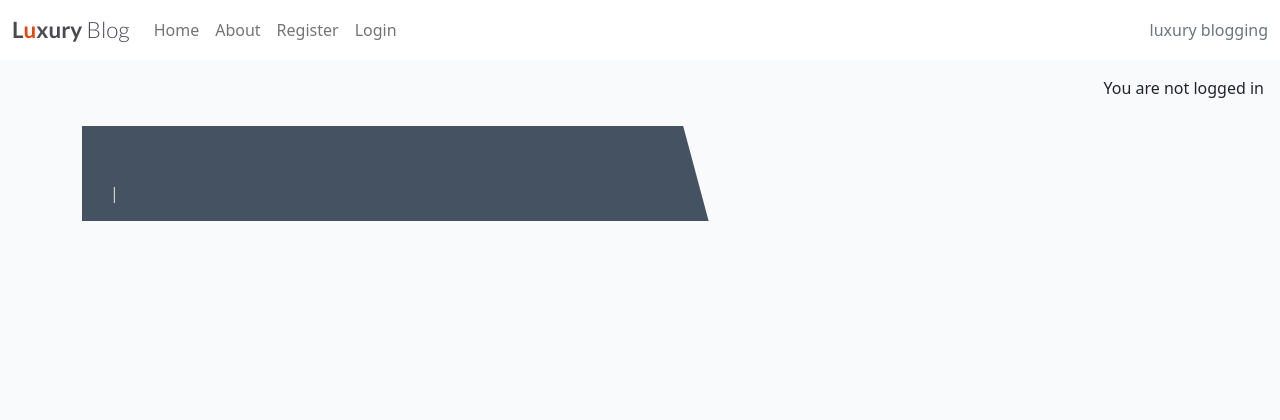
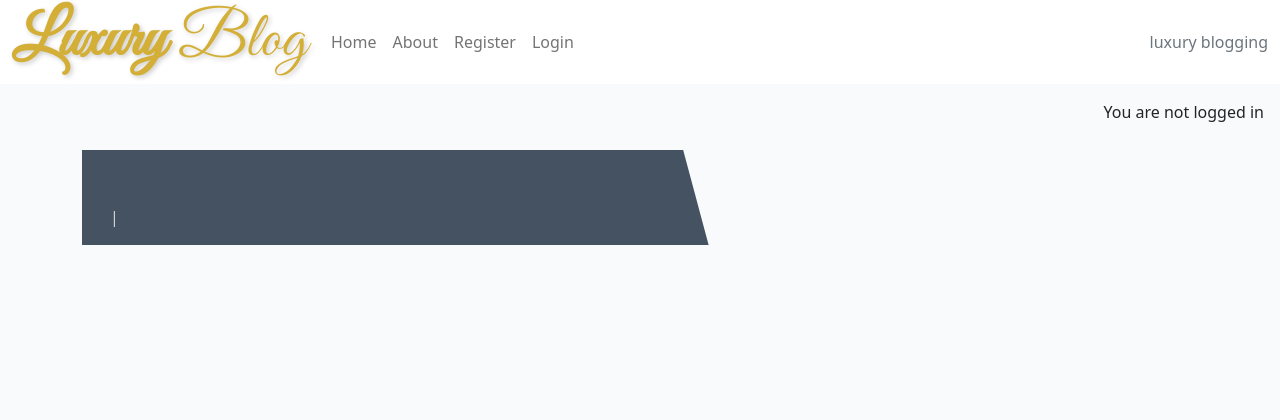
Before and after one commit to linobollansee/the-luxury-blog, a Django app: template blog/templates/blog/post_detail.html in a window 1280 px wide. Shown: the top 420 px of the page. Run offline with Django 4.2, Linux system fonts and the light colour scheme; the template is opened without the code that fills it, so the values that code supplies are empty; some libraries are stand-ins or nearby versions.

Commit message:
Luxury Blog logo, migrations

```diff
--- a/static/css/style.css
+++ b/static/css/style.css
@@ -164,3 +164,12 @@ body {
 .approval {
     color: rgb(222, 146, 168);
 }
+
+.luxury {
+    font-family: 'Great Vibes', cursive;
+    font-size: 64px;
+    color: #D4AF37; /* Gold color */
+    text-shadow: 2px 2px 5px rgba(0, 0, 0, 0.2);
+    display: block;
+    line-height: 0.9;
+}
--- a/templates/base.html
+++ b/templates/base.html
@@ -18,6 +18,7 @@
     <link rel="preconnect" href="https://fonts.gstatic.com">
     <link href="https://fonts.googleapis.com/css2?family=Roboto:wght@300&display=swap" rel="stylesheet">
     <link href="https://fonts.googleapis.com/css2?family=Lato:wght@300;700&display=swap" rel="stylesheet">
+    <link href="https://fonts.googleapis.com/css2?family=Playfair+Display:wght@700&family=Great+Vibes&display=swap" rel="stylesheet">
 
     <!-- Font Awesome CSS -->
     <link rel="stylesheet" href="https://cdnjs.cloudflare.com/ajax/libs/font-awesome/5.15.3/css/all.min.css">
@@ -35,8 +36,8 @@
     <!-- Navigation -->
     <nav class="navbar navbar-expand-lg navbar-light bg-white">
         <div class="container-fluid">
-            <a class="navbar-brand" href="{% url 'home' %}"><span class="brand">L<span class="red-o">u</span>xury<span
-                        class="thin"> Blog</span></span></a>
+            <a class="navbar-brand" href="{% url 'home' %}"><span class="brand luxury">Luxury <span
+                        class="thin">Blog</span></span></a>
             <button class="navbar-toggler" type="button" data-bs-toggle="collapse" data-bs-target="#navbarText"
                 aria-controls="navbarText" aria-expanded="false" aria-label="Toggle navigation">
                 <span class="navbar-toggler-icon"></span>
```
Also changed, not shown: about/migrations/0003_about_profile_image.py (added), blog/migrations/0005_alter_comment_author.py (added), 1 other file.
